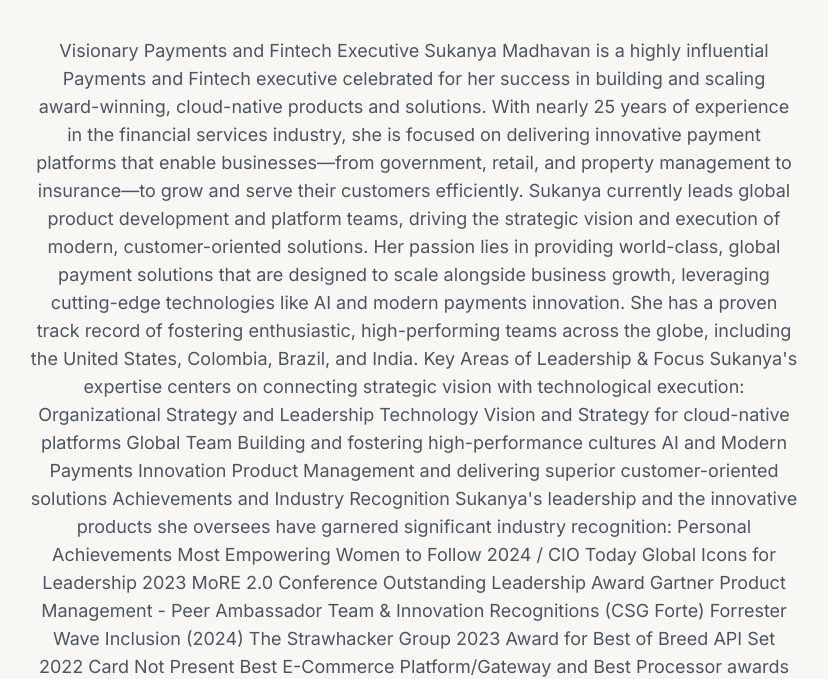
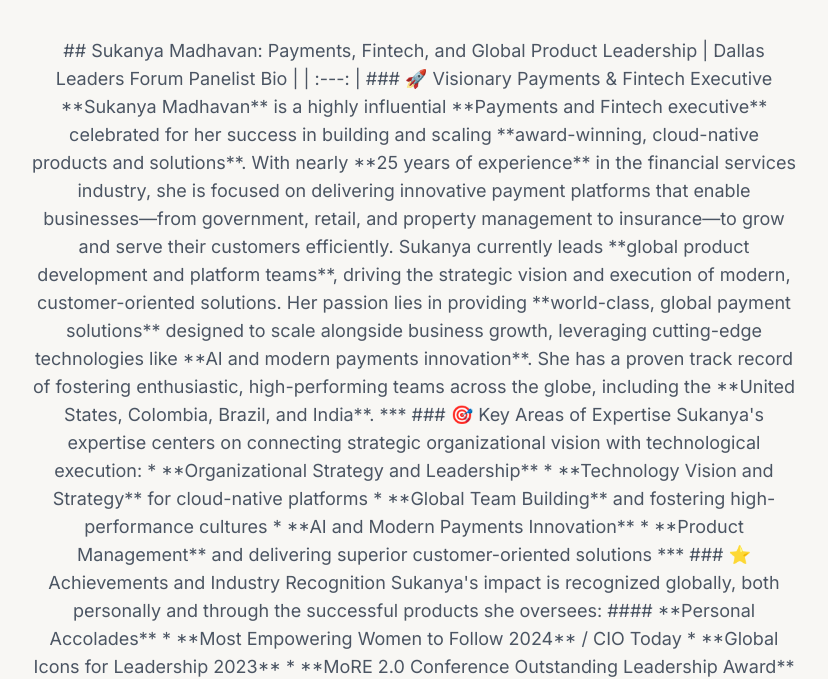
Before and after one commit to sukanya-madhavan/sukanya-madhavan.github.io, a plain HTML site: page bio.html in a window 1280 px wide. Shown: the part 123-802 px from the top of the page, without its empty margins (226-1054 px from the left). Drawn offline with nearby package versions, Linux system fonts and the light colour scheme.

Commit message:
Update bio.html

```diff
--- a/bio.html
+++ b/bio.html
@@ -109,57 +109,57 @@
                 <div class="badge-base LI-profile-badge" data-locale="en_US" data-size="small" data-theme="light" data-type="VERTICAL" data-vanity="sukanya-madhavan-3222a06" data-version="v1"><a class="badge-base__link LI-simple-link" href="https://www.linkedin.com/in/sukanya-madhavan-3222a06?trk=profile-badge"></a></div>
             </div>
             <p class="mt-6 max-w-3xl mx-auto text-lg text-gray-600">
-                Visionary Payments and Fintech Executive
-Sukanya Madhavan is a highly influential Payments and Fintech executive celebrated for her success in building and scaling award-winning, cloud-native products and solutions. With nearly 25 years of experience in the financial services industry, she is focused on delivering innovative payment platforms that enable businesses—from government, retail, and property management to insurance—to grow and serve their customers efficiently.
+               ## Sukanya Madhavan: Payments, Fintech, and Global Product Leadership
 
-Sukanya currently leads global product development and platform teams, driving the strategic vision and execution of modern, customer-oriented solutions. Her passion lies in providing world-class, global payment solutions that are designed to scale alongside business growth, leveraging cutting-edge technologies like AI and modern payments innovation. She has a proven track record of fostering enthusiastic, high-performing teams across the globe, including the United States, Colombia, Brazil, and India.
+| Dallas Leaders Forum Panelist Bio |
+| :---: |
 
-Key Areas of Leadership & Focus
-Sukanya's expertise centers on connecting strategic vision with technological execution:
+### 🚀 Visionary Payments & Fintech Executive
 
-Organizational Strategy and Leadership
+**Sukanya Madhavan** is a highly influential **Payments and Fintech executive** celebrated for her success in building and scaling **award-winning, cloud-native products and solutions**. With nearly **25 years of experience** in the financial services industry, she is focused on delivering innovative payment platforms that enable businesses—from government, retail, and property management to insurance—to grow and serve their customers efficiently.
 
-Technology Vision and Strategy for cloud-native platforms
+Sukanya currently leads **global product development and platform teams**, driving the strategic vision and execution of modern, customer-oriented solutions. Her passion lies in providing **world-class, global payment solutions** designed to scale alongside business growth, leveraging cutting-edge technologies like **AI and modern payments innovation**. She has a proven track record of fostering enthusiastic, high-performing teams across the globe, including the **United States, Colombia, Brazil, and India**.
 
-Global Team Building and fostering high-performance cultures
+***
 
-AI and Modern Payments Innovation
+### 🎯 Key Areas of Expertise
 
-Product Management and delivering superior customer-oriented solutions
+Sukanya's expertise centers on connecting strategic organizational vision with technological execution:
 
-Achievements and Industry Recognition
-Sukanya's leadership and the innovative products she oversees have garnered significant industry recognition:
+* **Organizational Strategy and Leadership**
+* **Technology Vision and Strategy** for cloud-native platforms
+* **Global Team Building** and fostering high-performance cultures
+* **AI and Modern Payments Innovation**
+* **Product Management** and delivering superior customer-oriented solutions
 
-Personal Achievements
-Most Empowering Women to Follow 2024 / CIO Today
+***
 
-Global Icons for Leadership 2023
+### ⭐ Achievements and Industry Recognition
 
-MoRE 2.0 Conference Outstanding Leadership Award
+Sukanya's impact is recognized globally, both personally and through the successful products she oversees:
 
-Gartner Product Management - Peer Ambassador
+#### **Personal Accolades**
+* **Most Empowering Women to Follow 2024** / CIO Today
+* **Global Icons for Leadership 2023**
+* **MoRE 2.0 Conference Outstanding Leadership Award**
+* **Gartner Product Management - Peer Ambassador**
 
-Team & Innovation Recognitions (CSG Forte)
-Forrester Wave Inclusion (2024)
+#### **Innovation Recognitions (CSG Forte Team)**
+* **Forrester Wave Inclusion** (2024)
+* **The Strawhacker Group 2023 Award** for Best of Breed API Set
+* **2022 Card Not Present** Best E-Commerce Platform/Gateway and Best Processor awards
+* **The Strawhacker Group 2022 Award** for Best Performing Gateway
 
-The Strawhacker Group 2023 Award for Best of Breed API Set
+***
 
-2022 Card Not Present Best E-Commerce Platform/Gateway and Best Processor awards
+### 🎓 Educational Foundation
 
-The Strawhacker Group 2022 Award for Best Performing Gateway
-
-Educational Background
 Sukanya is a dedicated lifelong learner with a robust technical and business foundation:
 
-Executive Leadership Certificate from Cornell University
-
-Master of Business Administration (MBA) from Washington State University
-
-Bachelor of Science in Electrical Engineering from Washington State University
-
-Bachelor’s in Electrical Engineering from Bharathiyar University
-
-
+* **Executive Leadership Certificate** from Cornell University
+* **Master of Business Administration (MBA)** from Washington State University
+* **Bachelor of Science in Electrical Engineering** from Washington State University
+* **Bachelor’s in Electrical Engineering** from Bharathiyar University
             </p>
         </header>
 
```
